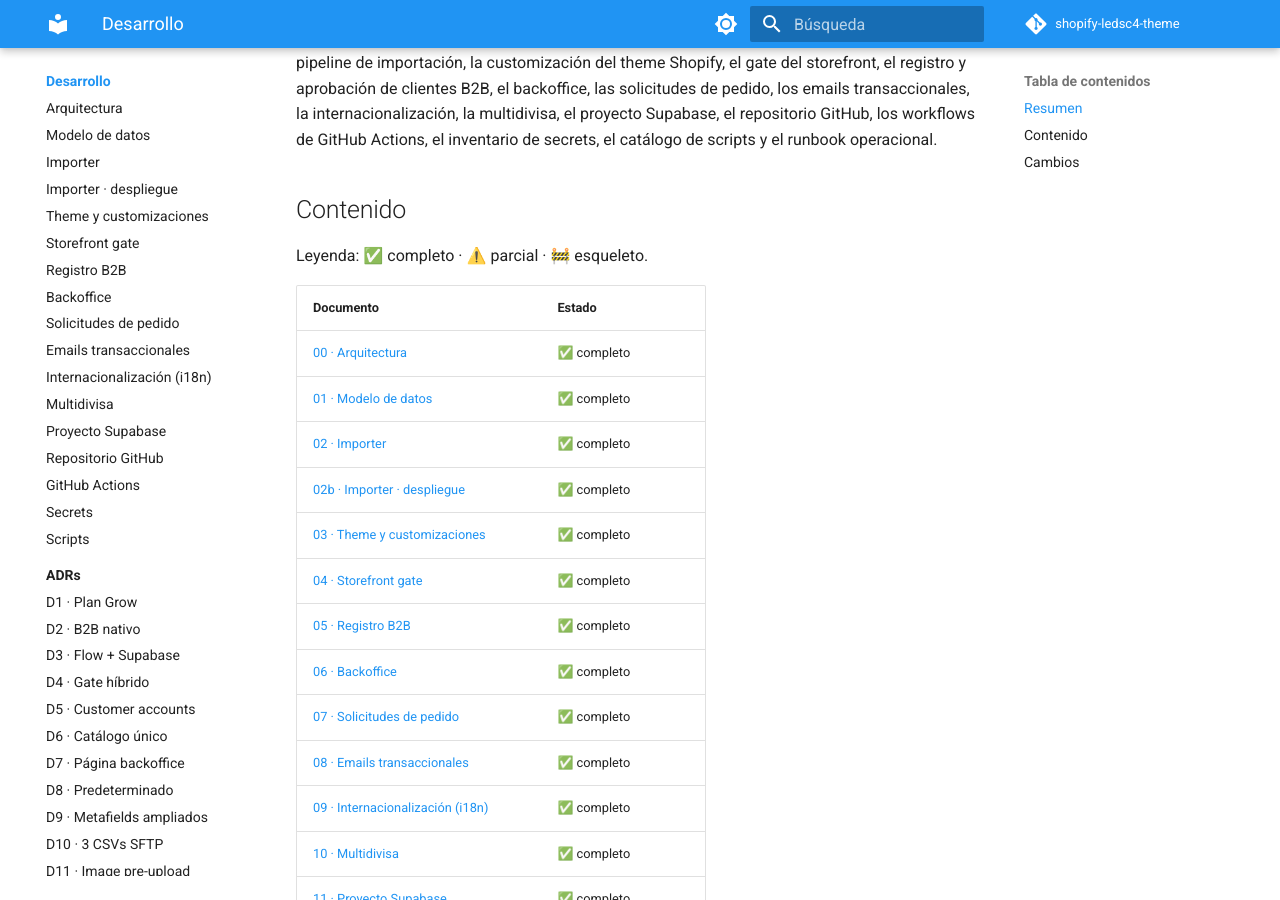
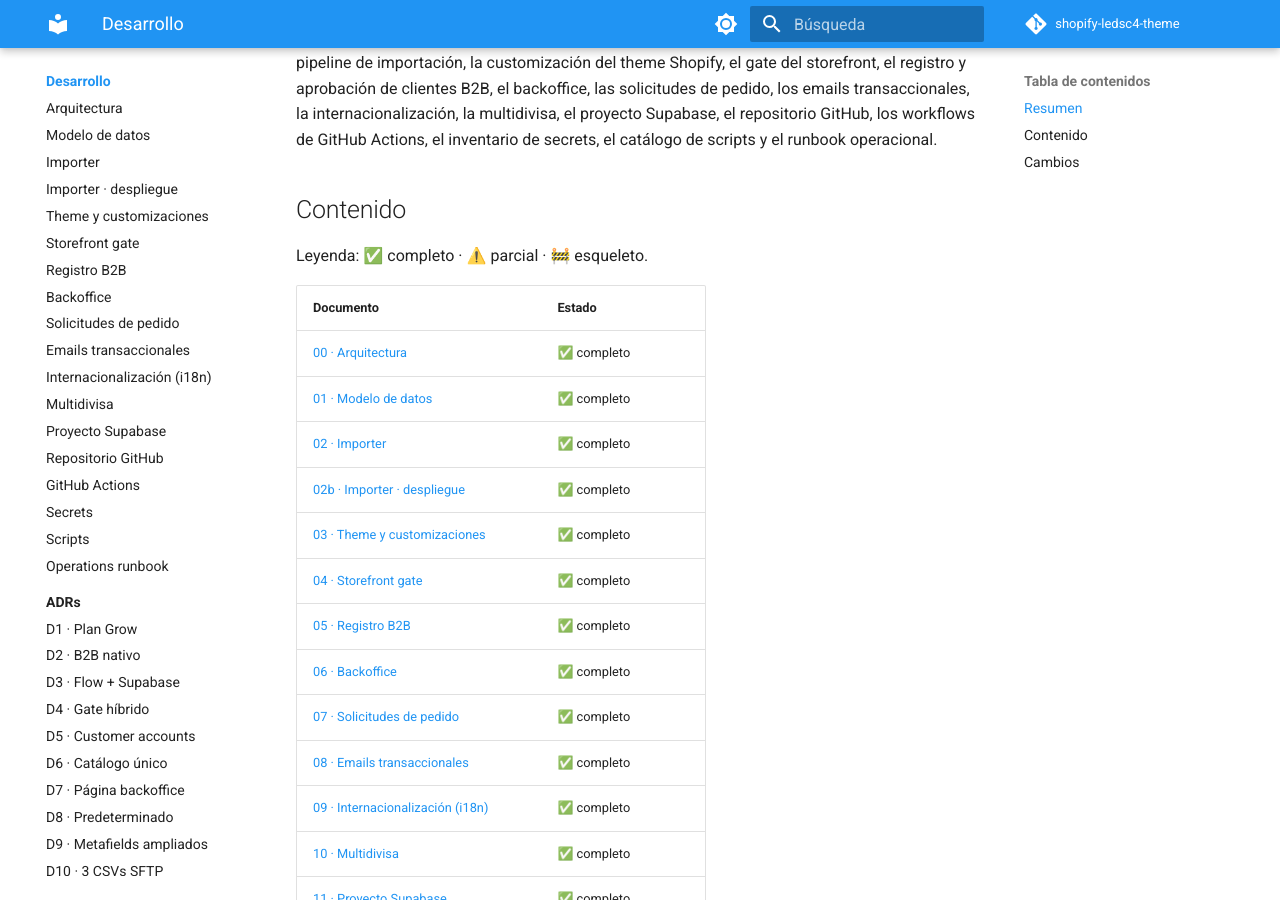
Before and after one commit to danielpenamad/shopify-ledsc4-theme, an MkDocs documentation site: the page built from docs/desarrollo/index.md, in a window 1280 px wide and 900 px high, scrolled down 378 px. Built offline with MkDocs 1.6.1 and Material for MkDocs 9.7.7, drawn with Linux system fonts in a browser that asks for light colours; comment, search, counter and statistics services are not loaded.

Commit message:
docs: añadir 16-operations-runbook al mkdocs.yml nav
Ultima entrada del bloque Desarrollo del nav, tras Scripts y antes
de ADRs. El eje queda completo en el nav.

```diff
--- a/mkdocs.yml
+++ b/mkdocs.yml
@@ -70,6 +70,7 @@ nav:
       - GitHub Actions: desarrollo/13-github-actions.md
       - Secrets: desarrollo/14-secrets.md
       - Scripts: desarrollo/15-scripts.md
+      - Operations runbook: desarrollo/16-operations-runbook.md
       - ADRs:
           - desarrollo/adrs/index.md
           - D1 · Plan Grow: desarrollo/adrs/d01-plan-grow.md
```
